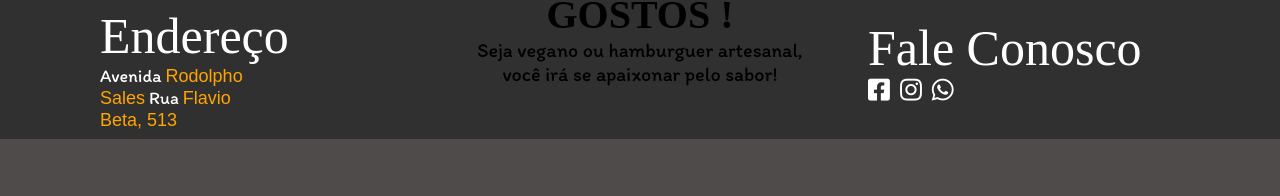
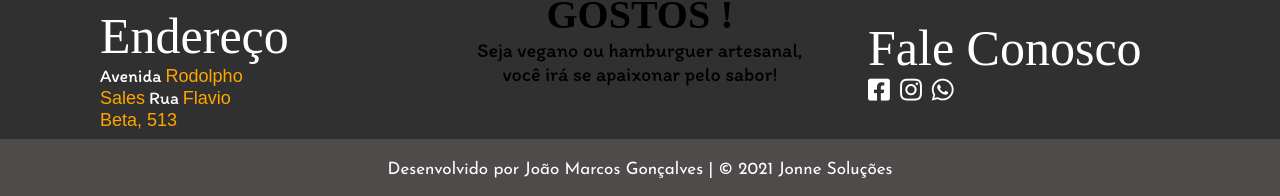
Before and after one commit to JonneBR/burguer, a React (Create React App) app: page / in a window 1280 px wide. Shown: the part 1797-1993 px from the top of the page. Built offline with nearby package versions, Linux system fonts and the light colour scheme; a web font is replaced by a local one.

Commit message:
desktop css style footer

```diff
--- a/public/index.html
+++ b/public/index.html
@@ -20,6 +20,8 @@
 <link rel="stylesheet" href= "https://cdnjs.cloudflare.com/ajax/libs/font-awesome/5.15.2/css/all.min.css">
 <link rel="preconnect" href="https://fonts.gstatic.com">
 <link href="https://fonts.googleapis.com/css2?family=Jomhuria&display=swap" rel="stylesheet">
+<link rel="preconnect" href="https://fonts.gstatic.com">
+<link href="https://fonts.googleapis.com/css2?family=Josefin+Sans:ital,wght@0,400;1,300&display=swap" rel="stylesheet">
 <!--
       Notice the use of %PUBLIC_URL% in the tags above.
       It will be replaced with the URL of the `public` folder during the build.
--- a/src/components/Footer/Footer.css
+++ b/src/components/Footer/Footer.css
@@ -64,3 +64,15 @@
   margin-left: 10px;
   margin-right: 10px;
 }
+
+.creator-info {
+  display: flex;
+  align-items: center;
+  justify-content: center;
+}
+
+.creator-info p {
+  font-family: 'Josefin Sans', sans-serif;
+  color: white;
+  font-size: 17px;
+}
--- a/src/components/Footer/Footer.js
+++ b/src/components/Footer/Footer.js
@@ -20,7 +20,9 @@
             <i class='fab fa-whatsapp'></i>
           </div>
         </div>
-        <div className='creator-info'></div>
+        <div className='creator-info'>
+          <p>Desenvolvido por João Marcos Gonçalves | © 2021 Jonne Soluções</p>
+        </div>
       </footer>
     </>
   );
```
